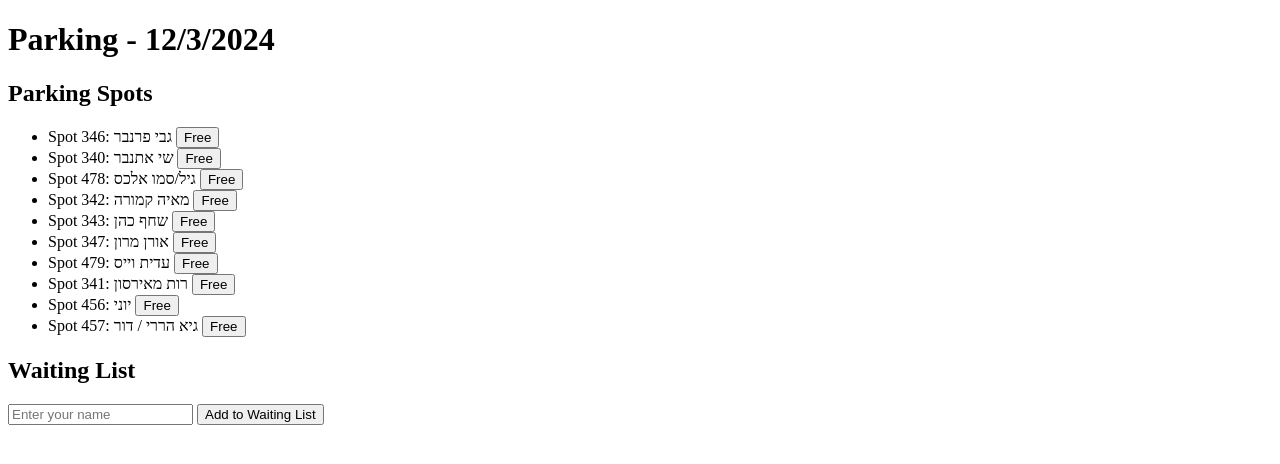
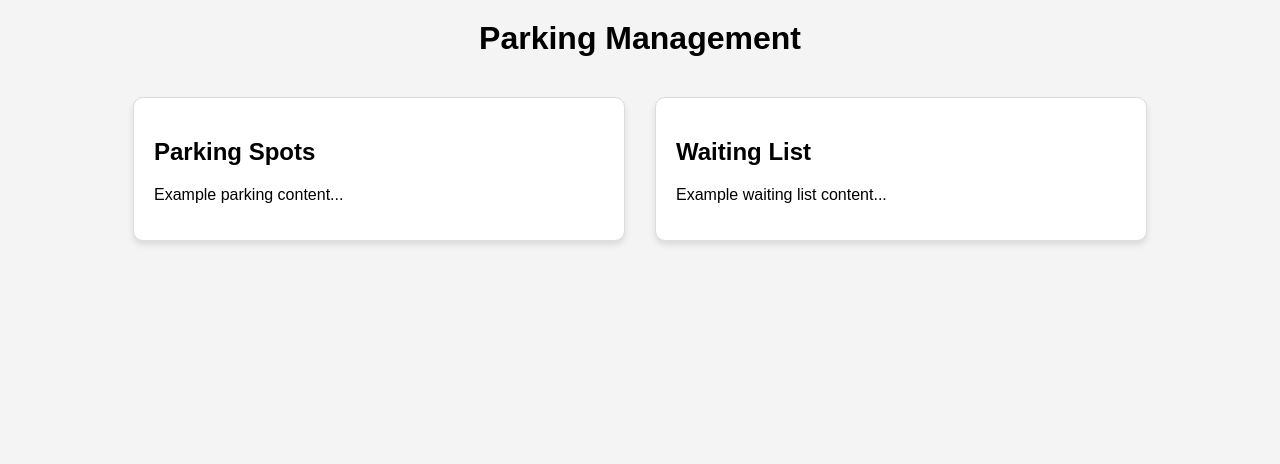
Before and after one commit to zamiravidov/darrow-parks, a plain HTML site: page index.html in a window 1280 px wide. Drawn offline with Linux system fonts and the light colour scheme.

Commit message:
Update index.html

```diff
--- a/index.html
+++ b/index.html
@@ -5,159 +5,49 @@
     <meta name="viewport" content="width=device-width, initial-scale=1.0">
     <title>Parking Management</title>
     <style>
-        /* CSS נשאר זהה */
+        body {
+            font-family: Arial, sans-serif;
+            margin: 0;
+            padding: 0;
+            display: flex;
+            flex-direction: column;
+            align-items: center;
+            background-color: #f4f4f4;
+        }
+
+        h1 {
+            margin: 20px 0;
+        }
+
+        .container {
+            display: flex;
+            flex-wrap: wrap;
+            gap: 30px;
+            margin: 20px;
+            justify-content: center;
+        }
+
+        .parking, .waiting-list {
+            background: #ffffff;
+            border: 1px solid #ddd;
+            border-radius: 10px;
+            padding: 20px;
+            width: 450px;
+            box-shadow: 0 4px 6px rgba(0, 0, 0, 0.1);
+        }
     </style>
 </head>
 <body>
-    <h1>Parking - <span id="date"></span></h1>
-
+    <h1>Parking Management</h1>
     <div class="container">
         <div class="parking">
             <h2>Parking Spots</h2>
-            <ul id="parking-list">
-                <!-- Parking spots will be dynamically added here -->
-            </ul>
+            <p>Example parking content...</p>
         </div>
-
         <div class="waiting-list">
             <h2>Waiting List</h2>
-            <ul id="waiting-list" class="numbered">
-                <!-- Waiting list items will be dynamically added here -->
-            </ul>
-            <input type="text" id="waiting-name" placeholder="Enter your name">
-            <button class="button" onclick="addToWaitingList()">Add to Waiting List</button>
+            <p>Example waiting list content...</p>
         </div>
     </div>
-
-    <script>
-        // Default data
-        const defaultParkingSpots = [
-            { id: 346, owner: "גבי פרנבר", tempOccupant: null },
-            { id: 340, owner: "שי אתנבר", tempOccupant: null },
-            { id: 478, owner: "גיל/סמו אלכס", tempOccupant: null },
-            { id: 342, owner: "מאיה קמורה", tempOccupant: null },
-            { id: 343, owner: "שחף כהן", tempOccupant: null },
-            { id: 347, owner: "אורן מרון", tempOccupant: null },
-            { id: 479, owner: "עדית וייס", tempOccupant: null },
-            { id: 341, owner: "רות מאירסון", tempOccupant: null },
-            { id: 456, owner: "יוני", tempOccupant: null },
-            { id: 457, owner: "גיא הררי / דור", tempOccupant: null }
-        ];
-
-        // Load data from Local Storage
-        const parkingSpots = JSON.parse(localStorage.getItem('parkingSpots')) || defaultParkingSpots;
-        const waitingList = JSON.parse(localStorage.getItem('waitingList')) || [];
-
-        function updateDate() {
-            const dateElement = document.getElementById("date");
-            const today = new Date();
-            dateElement.textContent = today.toLocaleDateString();
-        }
-
-        function saveData() {
-            localStorage.setItem('parkingSpots', JSON.stringify(parkingSpots));
-            localStorage.setItem('waitingList', JSON.stringify(waitingList));
-        }
-
-        function renderParkingList() {
-            const parkingListElement = document.getElementById("parking-list");
-            parkingListElement.innerHTML = "";
-
-            parkingSpots.forEach(spot => {
-                const li = document.createElement("li");
-                li.innerHTML = `
-                    <span>Spot ${spot.id}: ${spot.owner} ${spot.tempOccupant ? "(Occupied by: " + spot.tempOccupant + ")" : ""}</span>
-                    <button class="button ${spot.tempOccupant ? 'revert' : 'free'}" onclick="toggleSpot(${spot.id})">
-                        ${spot.tempOccupant ? 'Revert' : 'Free'}
-                    </button>
-                `;
-                parkingListElement.appendChild(li);
-            });
-        }
-
-        function renderWaitingList() {
-            const waitingListElement = document.getElementById("waiting-list");
-            waitingListElement.innerHTML = "";
-
-            waitingList.forEach((name, index) => {
-                const li = document.createElement("li");
-                li.innerHTML = `
-                    <span>${name}</span>
-                    <button class="remove-btn" onclick="removeFromWaitingList(${index})">×</button>
-                `;
-                waitingListElement.appendChild(li);
-            });
-
-            assignToAvailableSpots();
-        }
-
-        function addToWaitingList() {
-            const nameInput = document.getElementById("waiting-name");
-            const name = nameInput.value.trim();
-
-            if (name && !waitingList.includes(name)) {
-                waitingList.push(name);
-                nameInput.value = "";
-                renderWaitingList();
-                saveData();
-            }
-        }
-
-        function removeFromWaitingList(index) {
-            waitingList.splice(index, 1);
-            renderWaitingList();
-            saveData();
-        }
-
-        function toggleSpot(spotId) {
-            const spot = parkingSpots.find(s => s.id === spotId);
-
-            if (!spot.tempOccupant) {
-                spot.tempOccupant = "Available";
-            } else {
-                spot.tempOccupant = null;
-            }
-
-            renderParkingList();
-            renderWaitingList();
-            saveData();
-        }
-
-        function assignToAvailableSpots() {
-            let updated = false;
-            parkingSpots.forEach(spot => {
-                if (spot.tempOccupant === "Available" && waitingList.length > 0) {
-                    spot.tempOccupant = waitingList.shift();
-                    updated = true;
-                }
-            });
-
-            if (updated) {
-                renderParkingList();
-                saveData();
-            }
-        }
-
-        function resetParking() {
-            parkingSpots.forEach(spot => {
-                spot.tempOccupant = null;
-            });
-            renderParkingList();
-            saveData();
-        }
-
-        // Initialize app
-        updateDate();
-        renderParkingList();
-        renderWaitingList();
-
-        // Reset parking spots every day at 19:00
-        setInterval(() => {
-            const now = new Date();
-            if (now.getHours() === 19 && now.getMinutes() === 0) {
-                resetParking();
-            }
-        }, 60000);
-    </script>
 </body>
 </html>
```
